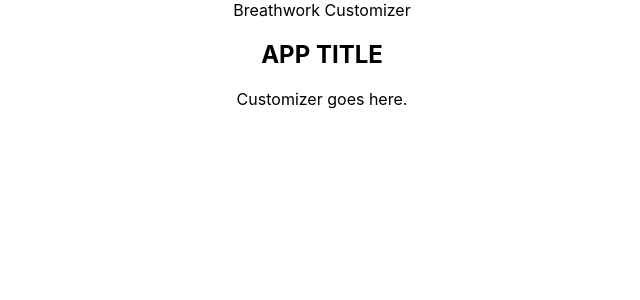
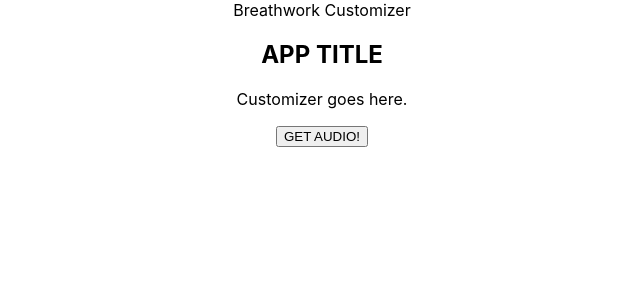
Before and after one commit to sophwag/fe-breathwork-customizer, a React (Create React App) app: page / in a window 1280 px wide. Shown: the top 300 px of the page, without its empty margins (318-958 px from the left). Built offline with nearby package versions, Linux system fonts and the light colour scheme.

Commit message:
Adds button and begins writing onclick function

```diff
--- a/src/App.tsx
+++ b/src/App.tsx
@@ -1,6 +1,27 @@
 import React from 'react';
-import logo from './logo.svg';
 import './App.css';
+
+const URL = "https://backend-breath-capstone.herokuapp.com/test_dict"
+// const getSound = () => {
+//   axios
+//     .get(URL)
+//     .then((res) => {
+//       const newDrivers = res.data.map((driver) => {
+//         return {
+//           id: driver.id,
+//           name: driver.name,
+//           country: driver.country,
+//           team: driver.team,
+//           cars: driver.cars,
+//           handsome: driver.handsome,
+//         };
+//       });
+//       setDrivers(newDrivers);
+//     })
+//     .catch((err) => {
+//       console.log(err);
+//     });
+// };
 
 function App() {
   return (
@@ -9,6 +30,9 @@ function App() {
       <section>
         <h1>APP TITLE</h1>
         <p>Customizer goes here.</p>
+        <button>GET AUDIO!</button>
+        {/* <button onClick={getSound}>GET AUDIO!</button> */}
+
       </section>
     </div>
   );
```
